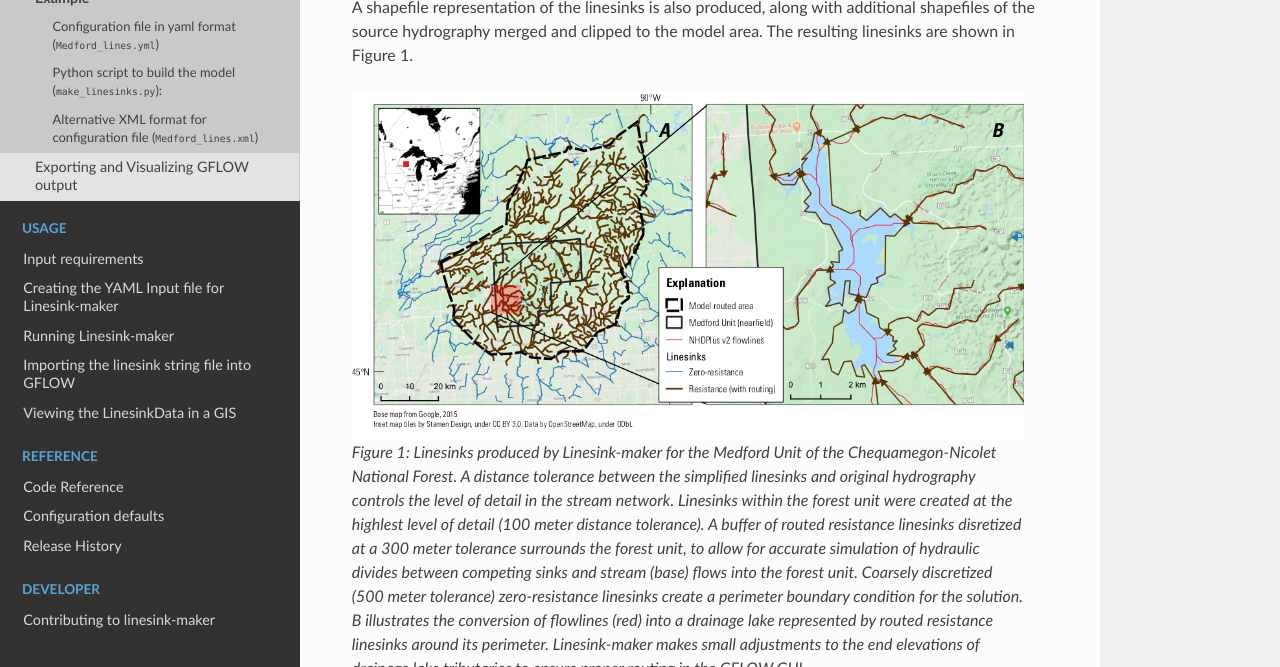
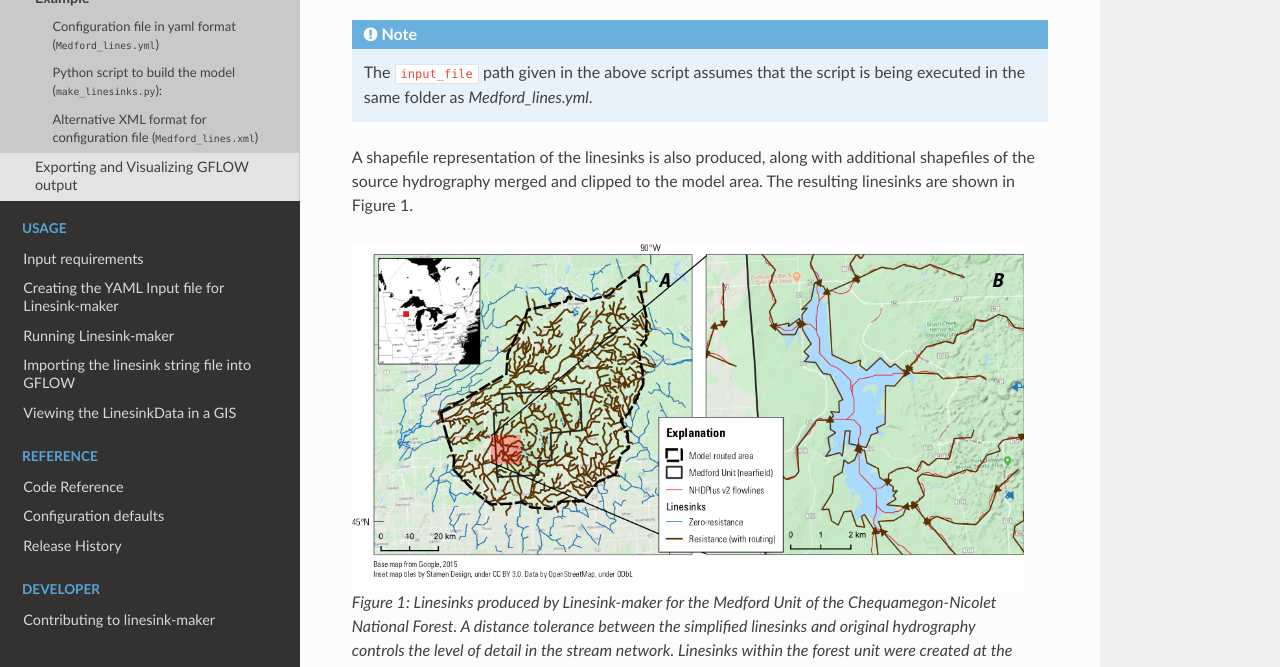
Before and after one commit to DOI-USGS/linesink-maker, a Sphinx documentation site: the page built from docs/source/example_medford.rst, in a window 1280 px wide and 900 px high, scrolled down 1194 px, cut to the strip 233-900 px from the top of the window. Built offline with Sphinx 7.4.7 and the Read the Docs theme 2.0.0, drawn with Linux system fonts in a browser that asks for light colours; some of the changed text lies outside the part shown.

Commit message:
docs(medford example): add notes about pathing

```diff
--- a/docs/source/example_medford.rst
+++ b/docs/source/example_medford.rst
@@ -1,6 +1,6 @@
 Medford National Forest Unit
 ^^^^^^^^^^^^^^^^^^^^^^^^^^^^^^^^^^
-In this example, a `GFLOW <https://www.haitjema.com/>`_ model of a National Forest Unit in Northern Wisconsin is constructed, similar to the one documented in `this study <https://wgnhs.wisc.edu/pubs/tr0041/>`_.
+In this example, a `GFLOW <https://www.haitjema.com/>`_ model of a National Forest Unit in Northern Wisconsin is constructed, similar to the one documented in `this study <https://wgnhs.wisc.edu/pubs/tr0041/>`_. The files for this example can be found in the `examples/medford subfolder <https://github.com/aleaf/linesink-maker/tree/develop/examples/medford>`_ of the Linesink-maker repository.
 
 Configuration file in yaml format (``Medford_lines.yml``)
 ++++++++++++++++++++++++++++++++++++++++++++++++++++++++++++++++++++++++++++++++++
@@ -22,6 +22,8 @@ Python script to build the model (``make_linesinks.py``):
     :language: python
     :linenos:
 
+.. note::
+    The ``input_file`` path given in the above script assumes that the script is being executed in the same folder as `Medford_lines.yml`.
 
 A shapefile representation of the linesinks is also produced, along with additional shapefiles of the source hydrography merged and clipped to the model area. The resulting linesinks are shown in Figure 1.
 
```
